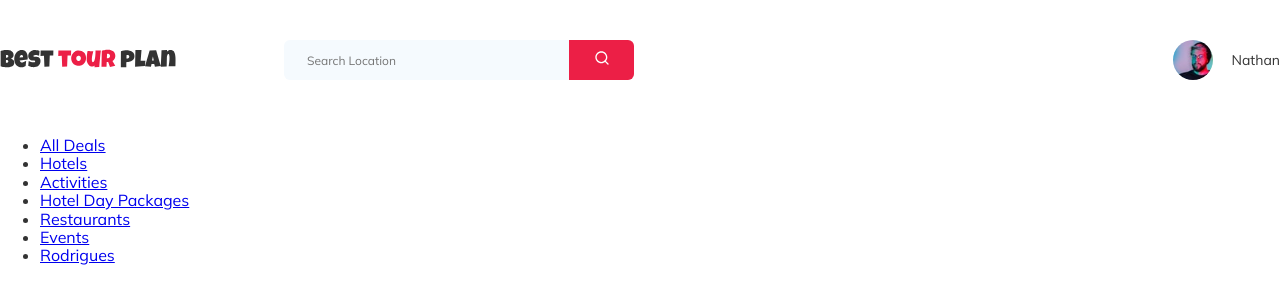
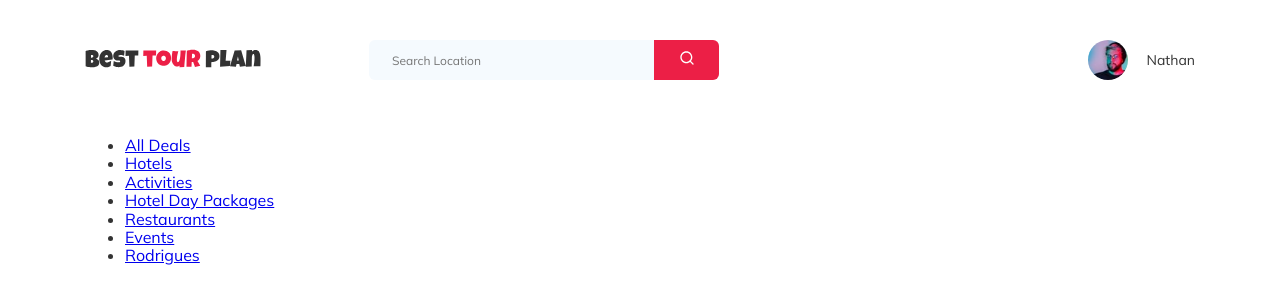
Before and after one commit to Avocado-web/tour-plan, a plain HTML site: page index.html in a window 1280 px wide. Drawn offline with Linux system fonts and the light colour scheme.

Commit message:
create: fix

```diff
--- a/index.html
+++ b/index.html
@@ -1,19 +1,21 @@
 <!DOCTYPE html>
 <html lang="en">
+
 <head>
   <meta charset="UTF-8" />
   <meta http-equiv="X-UA-Compatible" content="IE=edge" />
   <meta name="viewport" content="width=device-width, initial-scale=1.0" />
   <title>Best Tour Plan - Hotel Booking</title>
   <link rel="preconnect" href="https://fonts.googleapis.com">
-    <link rel="preconnect" href="https://fonts.gstatic.com"
-    crossorigin>
-    <link href="https://fonts.googleapis.com/css2?family=Mulish:wght@400;700&family=Nunito:wght@400;700;800&display=swap" rel="stylesheet">
+  <link rel="preconnect" href="https://fonts.gstatic.com" crossorigin>
+  <link href="https://fonts.googleapis.com/css2?family=Mulish:wght@400;700&family=Nunito:wght@400;700;800&display=swap"
+    rel="stylesheet">
   <link rel="stylesheet" href="css/style.css">
 </head>
+
 <body>
   <header class="header">
-      <div class="content">
+    <div class="conteiner">
       <div class="header-top">
         <a href="#" class="logo">
           <img src="img/horizontal-logo.svg" alt="Logo: Best Tour Plan" class="logo__image" />
@@ -31,7 +33,6 @@
 
       </div>
       <!-- /.header-top -->
-      </div>
       <nav class="header-menu">
         <ul class="header-menu__nav">
           <li class="header-menu__item">
@@ -59,7 +60,9 @@
         </ul>
       </nav>
       <!-- /.header-menu -->
-      <!-- /.content -->
+    </div>
+    <!-- /.conteiner -->
   </header>
 </body>
+
 </html>
--- a/sass/_settings.sass
+++ b/sass/_settings.sass
@@ -3,6 +3,6 @@
 body
   font-family: 'Mulish', sans-serif
   color: $text-color
-.container
+.conteiner
   max-width: 1110px
   margin: auto
```
Also changed, not shown: css/style.css. Lines whose indentation alone changed are shown as unchanged.
